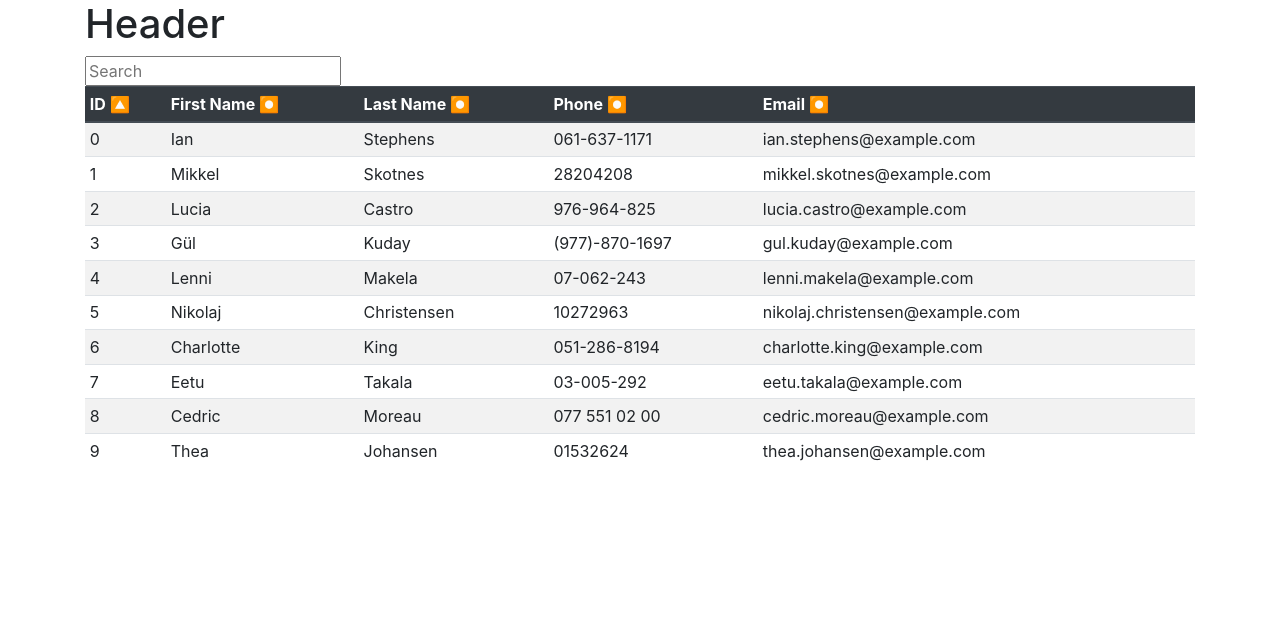
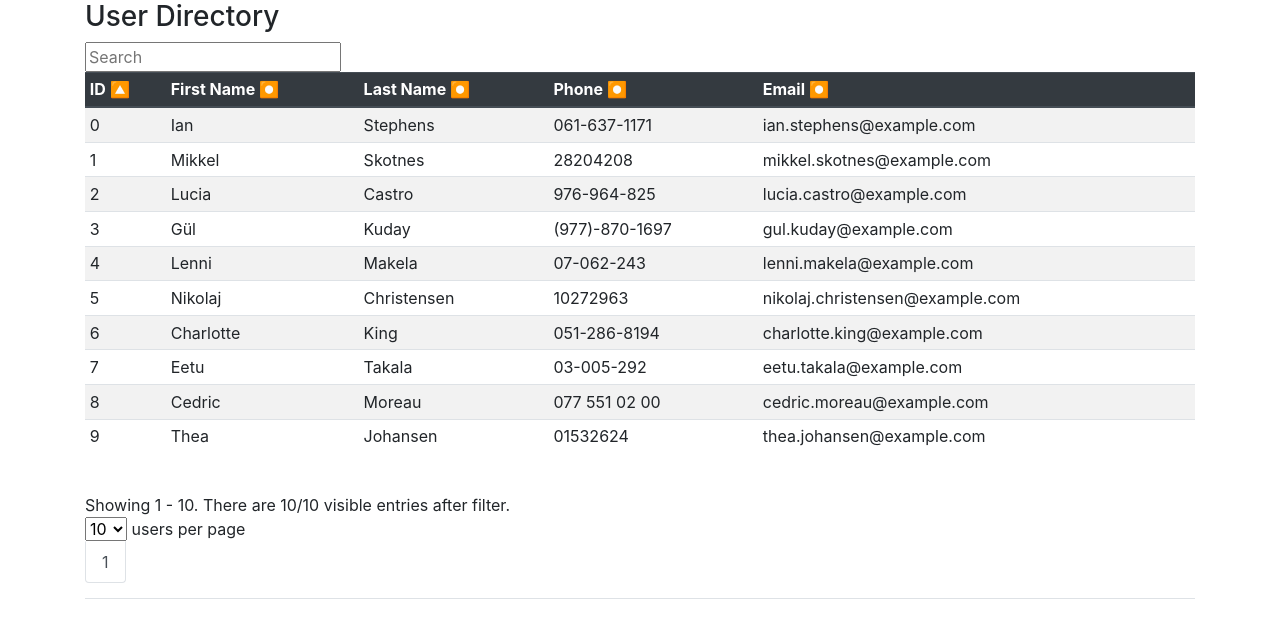
Before and after one commit to Andrew836-dev/user-list, a React (Create React App) app: page / in a window 1280 px wide. Shown: the top 638 px of the page. Built offline with nearby package versions, Linux system fonts and the light colour scheme; no server answers.

Commit message:
moved many elements into more modular components

```diff
--- a/src/App.js
+++ b/src/App.js
@@ -1,8 +1,10 @@
-import React, { Component } from 'react';
-// import './App.css';
+import React from 'react';
 import TableContainer from './components/TableContainer';
 import SearchBar from "./components/SearchBar";
+import PageSelect from "./components/PageSelect";
+import PerPageSelect from "./components/PerPageSelect";
 import "bootstrap/dist/css/bootstrap.min.css";
+import './App.css';
 import API from "./API";
 import { paginate, sortArray } from "./utils";
 
@@ -14,7 +16,7 @@ const headers = [
   "email",
 ]
 
-class App extends Component {
+class App extends React.Component {
   state = {
     sortedBy: "id",
     sortAscending: true,
@@ -27,7 +29,6 @@ class App extends Component {
 
   componentDidMount = () => {
     API.getUsers().then(list => {
-      console.log(list);
       if (list) {
         this.setState({
           completeList: list,
@@ -38,16 +39,38 @@ class App extends Component {
   }
 
   render() {
-    const { currentPage, perPage, displayList, sortedBy, sortAscending } = this.state;
+    const firstElement = (this.state.currentPage * this.state.perPage) - this.state.perPage + 1;
+    const lastElement = (
+      this.state.currentPage === Math.ceil(this.state.displayList.length / this.state.perPage) ?
+      this.state.displayList.length :
+      this.state.currentPage * this.state.perPage
+    );
     return (<>
       <div className="container">
-        <header><nav className="nav"><h1>Header</h1></nav><SearchBar onChange={this.handleFilter} /></header>
+        <header><h3>User Directory</h3><SearchBar onChange={this.handleFilter} /></header>
         <TableContainer
-          displayData={paginate(displayList, currentPage, perPage)}
-          sortedBy={sortedBy}
-          sortAscending={sortAscending}
+          displayData={paginate(this.state.displayList, this.state.currentPage, this.state.perPage)}
+          sortedBy={this.state.sortedBy}
+          sortAscending={this.state.sortAscending}
           headers={headers}
-          sortClick={this.handleSortingClick} />
+          sortClick={this.changeSorting}
+        />
+        <nav>
+          <div>
+            Showing {firstElement} - {lastElement}. {" "}
+            There are {this.state.displayList.length}/{this.state.completeList.length} visible entries after filter.
+          </div>
+          <PerPageSelect
+            value={this.state.perPage}
+            onChange={this.changePerPage}
+          />
+          <PageSelect
+            currentPage={this.state.currentPage}
+            perPage={this.state.perPage}
+            displayCount={this.state.displayList.length}
+            changePage={this.changePage}
+          />
+        </nav>
       </div>
     </>
     );
@@ -57,37 +80,47 @@ class App extends Component {
     this.filterUserList(event.target.value)
       .then(filteredList => {
         if (!this.state.sortAscending) filteredList.reverse();
-        this.updateUserList(filteredList, this.state.sortedBy, this.state.sortAscending);
+        this.setState({
+          displayList: filteredList,
+          currentPage: 1
+        })
       });
   }
 
-  handleSortingClick = event => {
+  changePerPage = event => {
+    this.setState({
+      currentPage: 1,
+      perPage: parseInt(event.target.value)
+    });
+  }
+
+  changePage = newPage => {
+    const { currentPage } = this.state;
+    if (currentPage === newPage) return;
+    else this.setState({ currentPage: newPage });
+  }
+
+  changeSorting = event => {
     const { sortedBy, sortAscending } = this.state;
     const newSortedBy = event.target.id;
-    if (sortedBy !== newSortedBy) {
-      this.sortUserList(newSortedBy, true)
+    let newSortAscending;
+    if (sortedBy === newSortedBy) {
+      newSortAscending = !sortAscending;
+    } else {
+      newSortAscending = true;
+    }
+    this.sortUserList(newSortedBy, newSortAscending)
       .then(sortedList => {
-          this.updateUserList(sortedList, newSortedBy, true)
+        this.setState({
+          displayList: sortedList,
+          sortedBy: newSortedBy,
+          sortAscending: newSortAscending
         });
-    }
-    else {
-      this.sortUserList(sortedBy, !sortAscending)
-        .then(sortedList => {
-          this.updateUserList(sortedList, sortedBy, !sortAscending);
-        });
-    }
-  }
-
-  updateUserList = (newList, field = "id", sortAscending = true) => {
-    this.setState({
-      displayList: newList,
-      sortedBy: field,
-      sortAscending: sortAscending,
       });
   }
 
   filterUserList = async (term) => {
-    const { completeList, sortedBy} = this.state
+    const { completeList, sortedBy } = this.state
     return sortArray(completeList, sortedBy)
       .then(sortedList => sortedList.filter(employee => {
         return headers.some(header => {
```
Lines whose indentation alone changed are shown as unchanged.
